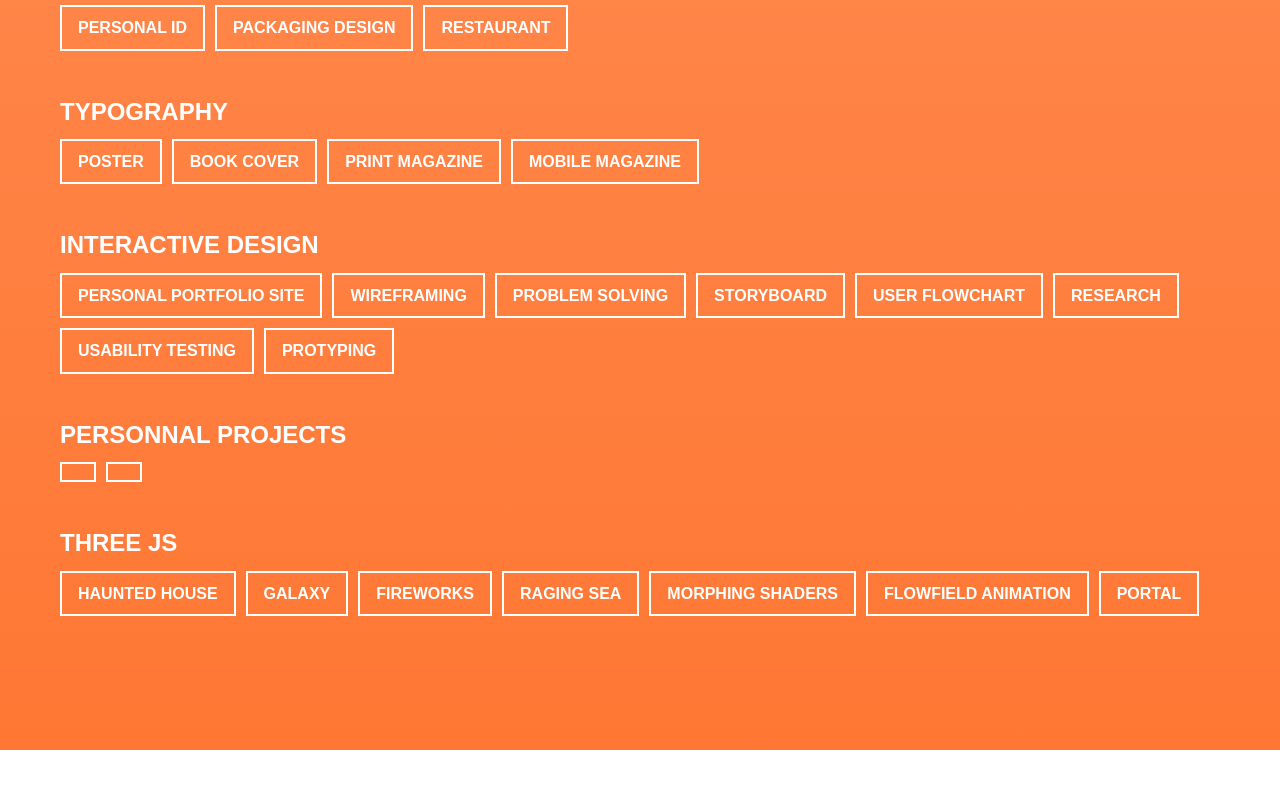
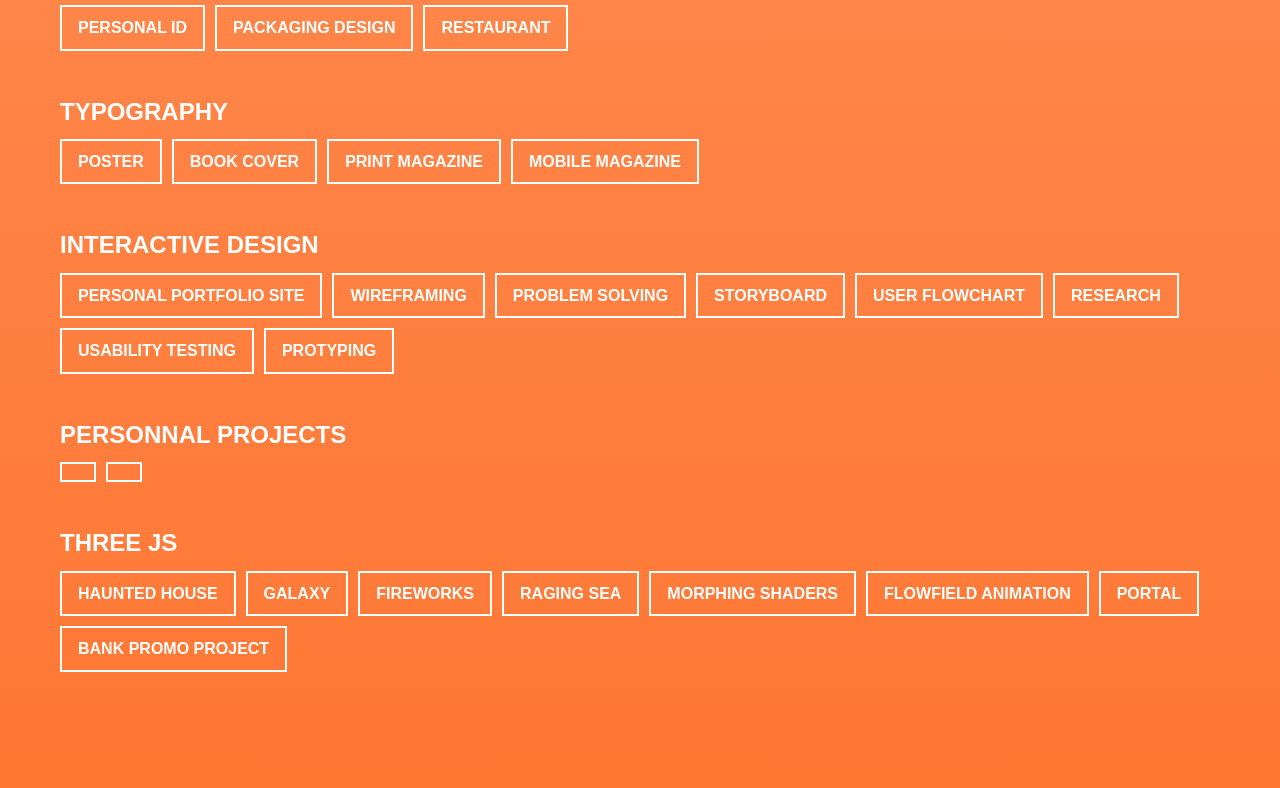
Before and after one commit to thientran1806/my-portfolio, a React app: page index.html in a window 1280 px wide. Shown: the part 1133-1921 px from the top of the page. Before the commit the page ends 1883 px from the top, so only its background shows below. Built offline with nearby package versions, Linux system fonts and the light colour scheme.

Commit message:
Add files via upload

```diff
--- a/index.html
+++ b/index.html
@@ -111,6 +111,7 @@
                     <a href="https://40-particles-morphing-shaders.vercel.app/" class="button" target="_blank">Morphing Shaders</a>
                     <a href="https://41-gpgpu-flow-field-particles-shaders-nine.vercel.app/" class="button" target="_blank">Flowfield Animation</a>
                     <a href="https://stargate-blender.vercel.app/" class="button" target="_blank">Portal</a>
+                    <a href="https://promo-band-website.vercel.app/" class="button" target="_blank">Bank Promo project</a>
                 </div>
             </div>
         </section>
```
